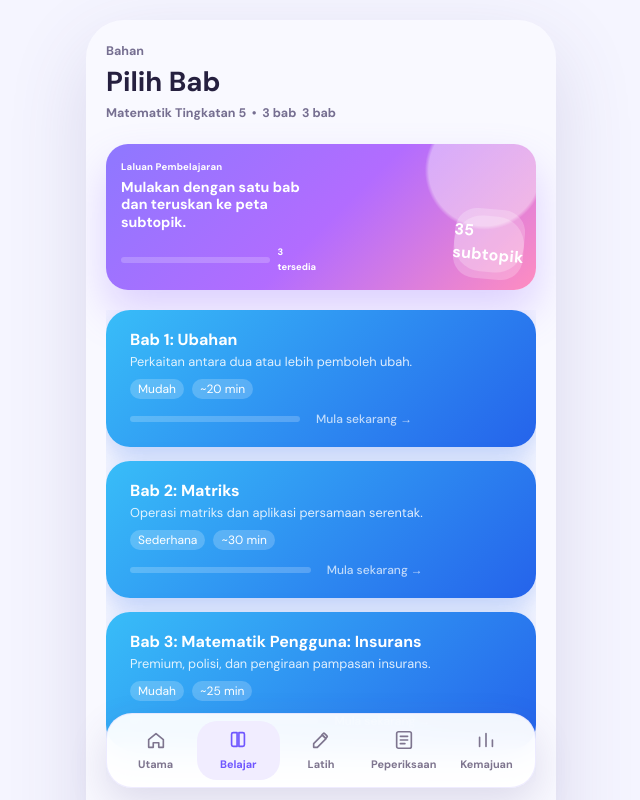
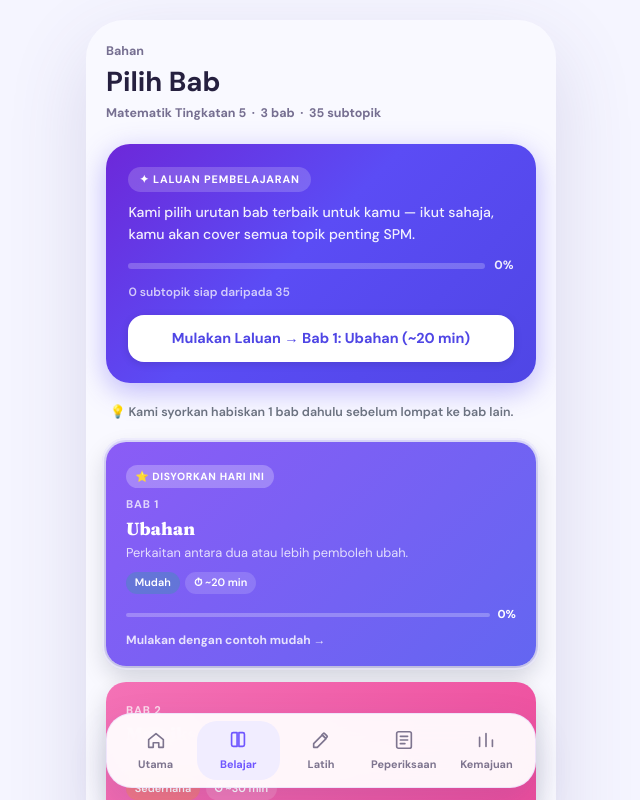
Before and after one commit to haziqhalifi/StudyLah, a Next.js app in the folder frontend/: page /materials in a window 1280 px wide. Shown: the top 800 px of the page, without its empty margins (319-959 px from the left). Built offline with nearby package versions, Linux system fonts and the light colour scheme.

Commit message:
feat: add learning path card with progress tracking and recommended chapter feature in LearnPage and MaterialsHubPage

```diff
--- a/frontend/app/learn/page.tsx
+++ b/frontend/app/learn/page.tsx
@@ -345,53 +345,125 @@ export default function LearnPage() {
 
   // ── VIEW: Chapter picker ────────────────────────────────────────────
   if (view === "topics") {
+    // Compute total subtopics done across all chapters
+    const totalSubtopicsDone = MATH_F5_TOPICS.reduce((acc, topic) => {
+      const np = nodeProgress[topic.id] ?? { done: 0, total: topic.steps.length };
+      return acc + np.done;
+    }, 0);
+    const totalSubtopics = MATH_F5_TOPICS.reduce((acc, t) => acc + t.steps.length, 0);
+
+    // Determine recommended chapter: lowest completion pct (first untouched, else least done)
+    const topicPcts = MATH_F5_TOPICS.map((topic) => {
+      const np = nodeProgress[topic.id] ?? { done: 0, total: topic.steps.length };
+      return { topic, pct: np.total > 0 ? Math.round((np.done / np.total) * 100) : 0 };
+    });
+    const recommendedId = topicPcts.reduce((best, cur) =>
+      cur.pct < best.pct ? cur : best
+    ).topic.id;
+
+    const firstTopic = MATH_F5_TOPICS[0];
+    const firstNp = nodeProgress[firstTopic.id] ?? { done: 0, total: firstTopic.steps.length };
+    const firstPct = firstNp.total > 0 ? Math.round((firstNp.done / firstNp.total) * 100) : 0;
+    const overallPct = totalSubtopics > 0 ? Math.round((totalSubtopicsDone / totalSubtopics) * 100) : 0;
+
     return (
       <section
         className="home-dashboard-shell page-enter"
-        aria-label="Latih — pilih bab"
+        aria-label="Pilih Bab"
       >
+        {/* ── Header ── */}
         <header className="student-header">
           <div className="student-header-copy">
             <p className="student-time">Latihan Adaptif</p>
             <h1>Pilih Bab</h1>
             <div className="student-meta-row">
               <span>Matematik Tingkatan 5</span>
-              <span aria-hidden="true">•</span>
+              <span aria-hidden="true">·</span>
               <span>{MATH_F5_TOPICS.length} bab</span>
+              <span aria-hidden="true">·</span>
+              <span>{totalSubtopics} subtopik</span>
             </div>
           </div>
         </header>
 
-        {/* Chapter list */}
+        {/* ── Laluan Pembelajaran card ── */}
+        <div className="lp-path-card">
+          <div className="lp-path-badge">✦ Laluan Pembelajaran</div>
+          <p className="lp-path-copy">
+            Kami pilih urutan bab terbaik untuk kamu — ikut sahaja, kamu akan cover semua topik penting SPM.
+          </p>
+
+          {/* Overall progress bar */}
+          <div className="lp-path-progress-row">
+            <div className="lp-path-track">
+              <div
+                className="lp-path-fill"
+                style={{ "--pct": `${overallPct}%` } as React.CSSProperties}
+              />
+            </div>
+            <span className="lp-path-pct">{overallPct}%</span>
+          </div>
+          <p className="lp-path-progress-label">
+            {totalSubtopicsDone} subtopik siap daripada {totalSubtopics}
+          </p>
+
+          {/* CTA button */}
+          <button
+            type="button"
+            className="lp-path-cta-btn"
+            onClick={() => {
+              const next = MATH_F5_TOPICS.find((t) => t.id === recommendedId) ?? firstTopic;
+              setActiveTopic(next);
+              handleStartPractice(next.id, null);
+            }}
+          >
+            {firstPct === 0
+              ? `Mulakan Laluan → ${firstTopic.bab}: ${firstTopic.name} (${firstTopic.estimatedTime})`
+              : `Sambung Laluan → ${MATH_F5_TOPICS.find(t => t.id === recommendedId)?.bab}: ${MATH_F5_TOPICS.find(t => t.id === recommendedId)?.name}`
+            }
+          </button>
+        </div>
+
+        {/* ── Chapter list hint ── */}
+        <p className="lp-section-hint">
+          💡 Kami syorkan habiskan 1 bab dahulu sebelum lompat ke bab lain.
+        </p>
+
+        {/* ── Chapter cards ── */}
         <div className="lp-chapter-list">
           {MATH_F5_TOPICS.map((topic) => {
-            const np = nodeProgress[topic.id] ?? {
-              done: 0,
-              total: topic.steps.length,
-            };
-            const pct =
-              np.total > 0 ? Math.round((np.done / np.total) * 100) : 0;
+            const np = nodeProgress[topic.id] ?? { done: 0, total: topic.steps.length };
+            const pct = np.total > 0 ? Math.round((np.done / np.total) * 100) : 0;
+            const isRecommended = topic.id === recommendedId;
+            const isInProgress = pct > 0 && pct < 100;
+
             return (
               <button
                 key={topic.id}
                 type="button"
-                className={`lp-chapter-card lp-chapter-${topic.tone}`}
+                className={`lp-chapter-card lp-chapter-${topic.tone}${isRecommended ? " lp-chapter-recommended" : ""}`}
                 onClick={() => {
                   setActiveTopic(topic);
                   handleStartPractice(topic.id, null);
                 }}
               >
                 <div className="lp-chapter-left">
+                  {isRecommended && (
+                    <div className="lp-recommended-badge">⭐ Disyorkan hari ini</div>
+                  )}
                   <p className="lp-chapter-bab">{topic.bab}</p>
                   <h2 className="lp-chapter-name">{topic.name}</h2>
                   <p className="lp-chapter-desc">{topic.desc}</p>
+
                   <div className="lp-chapter-tags">
-                    <span className="lp-tag">{topic.difficulty}</span>
-                    <span className="lp-tag">{topic.estimatedTime}</span>
-                    <span className="lp-tag">
-                      {topic.subtopics.length} subtopik
+                    <span className={`lp-tag lp-tag-difficulty lp-tag-diff-${topic.difficulty.toLowerCase()}`}>
+                      {topic.difficulty}
                     </span>
+                    <span className="lp-tag lp-tag-time">⏱ {topic.estimatedTime}</span>
+                    <span className="lp-tag">{topic.subtopics.length} subtopik</span>
                   </div>
+
+                  {/* Progress bar with percentage */}
                   <div className="lp-chapter-progress-row">
                     <div className="lp-chapter-track">
                       <div
@@ -399,13 +471,19 @@ export default function LearnPage() {
                         style={{ "--pct": `${pct}%` } as React.CSSProperties}
                       />
                     </div>
-                    {pct === 0 ? (
-                      <span className="lp-chapter-cta">Mula →</span>
-                    ) : (
-                      <span className="lp-chapter-pct">{pct}%</span>
-                    )}
+                    <span className="lp-chapter-pct">{pct}%</span>
                   </div>
+
+                  {/* Mini study plan CTA */}
+                  <p className="lp-chapter-next-cta">
+                    {pct === 100
+                      ? "✓ Siap! Ulangkaji untuk kukuhkan lagi →"
+                      : isInProgress
+                      ? "Sambung subtopik seterusnya →"
+                      : "Mulakan dengan contoh mudah →"}
+                  </p>
                 </div>
+
                 <div className="lp-chapter-icon" aria-hidden="true">
                   {topic.icon}
                 </div>
--- a/frontend/app/materials/page.tsx
+++ b/frontend/app/materials/page.tsx
@@ -67,87 +67,122 @@ export default function MaterialsHubPage() {
   const totalNodes = BAB_CARDS.reduce((s, c) => s + c.steps.length, 0);
   const doneNodes = Object.values(nodeProgress).reduce((s, v) => s + v.done, 0);
   const overallPct = totalNodes > 0 ? Math.round((doneNodes / totalNodes) * 100) : 0;
-  const hasStarted = doneNodes > 0;
+
+  // Recommended chapter: lowest completion % (first untouched wins ties)
+  const cardPcts = BAB_CARDS.map((card) => {
+    const np = nodeProgress[card.id] ?? { done: 0, total: card.steps.length };
+    return { card, pct: np.total > 0 ? Math.round((np.done / np.total) * 100) : 0 };
+  });
+  const recommendedId = cardPcts.reduce((best, cur) =>
+    cur.pct < best.pct ? cur : best
+  ).card.id;
+
+  const firstCard = BAB_CARDS[0];
+  const firstNp = nodeProgress[firstCard.id] ?? { done: 0, total: firstCard.steps.length };
+  const firstPct = firstNp.total > 0 ? Math.round((firstNp.done / firstNp.total) * 100) : 0;
+  const recommendedCard = BAB_CARDS.find((c) => c.id === recommendedId) ?? firstCard;
 
   return (
-    <section className="home-dashboard-shell page-enter" aria-label="Hab bahan pembelajaran">
+    <section className="home-dashboard-shell page-enter" aria-label="Pilih Bab">
+      {/* ── Header ── */}
       <header className="student-header">
         <div className="student-header-copy">
           <p className="student-time">Bahan</p>
           <h1>Pilih Bab</h1>
           <div className="student-meta-row">
             <span>Matematik Tingkatan 5</span>
-            <span aria-hidden="true">•</span>
+            <span aria-hidden="true">·</span>
             <span>{BAB_CARDS.length} bab</span>
-            <span>{BAB_CARDS.length} bab</span>
+            <span aria-hidden="true">·</span>
+            <span>{totalNodes} subtopik</span>
           </div>
         </div>
       </header>
 
-      <section className="level-card" aria-label="Pilih satu bab">
-        <div className="level-card-content">
-          <p className="level-eyebrow">Laluan Pembelajaran</p>
-          <h2>Mulakan dengan satu bab dan teruskan ke peta subtopik.</h2>
-          <div className="level-progress-row">
-            <div className="w-full h-1.5 rounded-full bg-white/20" aria-hidden="true">
-              <div
-                className="h-1.5 rounded-full bg-white transition-all duration-500"
-                style={{ width: `${overallPct}%` }}
-              />
-            </div>
-            <span>{BAB_CARDS.length} tersedia</span>
+      {/* ── Laluan Pembelajaran card ── */}
+      <div className="lp-path-card">
+        <div className="lp-path-badge">✦ Laluan Pembelajaran</div>
+        <p className="lp-path-copy">
+          Kami pilih urutan bab terbaik untuk kamu — ikut sahaja, kamu akan cover semua topik penting SPM.
+        </p>
+
+        <div className="lp-path-progress-row">
+          <div className="lp-path-track">
+            <div
+              className="lp-path-fill"
+              style={{ "--pct": `${overallPct}%` } as React.CSSProperties}
+            />
           </div>
+          <span className="lp-path-pct">{overallPct}%</span>
         </div>
-        {/* Labeled subtopik badge */}
-        <div className="level-trophy" aria-hidden="true">
-          <span className="learn-hub-chip text-white/80 text-sm font-medium px-3 py-1 rounded-full bg-white/20">
-            {totalNodes} subtopik
-          </span>
-        </div>
-      </section>
+        <p className="lp-path-progress-label">
+          {doneNodes} subtopik siap daripada {totalNodes}
+        </p>
 
-      {/* Chapter cards — scrollable with bottom peek affordance */}
-      <div className="home-learning-stack pb-32 overflow-y-auto">
+        <button
+          type="button"
+          className="lp-path-cta-btn"
+          onClick={() => router.push(recommendedCard.href)}
+        >
+          {firstPct === 0
+            ? `Mulakan Laluan → ${firstCard.title} (${firstCard.estimatedTime})`
+            : `Sambung Laluan → ${recommendedCard.title}`}
+        </button>
+      </div>
+
+      {/* ── Hint ── */}
+      <p className="lp-section-hint">
+        💡 Kami syorkan habiskan 1 bab dahulu sebelum lompat ke bab lain.
+      </p>
+
+      {/* ── Chapter cards ── */}
+      <div className="lp-chapter-list">
         {BAB_CARDS.map((card) => {
           const np = nodeProgress[card.id] ?? { done: 0, total: card.steps.length };
           const pct = np.total > 0 ? Math.round((np.done / np.total) * 100) : 0;
+          const isRecommended = card.id === recommendedId;
+          const isInProgress = pct > 0 && pct < 100;
+
           return (
             <button
               key={card.id}
               type="button"
-              className={`learning-feature-card learning-feature-${card.tone} study-select-card`}
+              className={`lp-chapter-card lp-chapter-${card.tone}${isRecommended ? " lp-chapter-recommended" : ""}`}
               onClick={() => router.push(card.href)}
             >
-              <div>
-                <h2>{card.title}</h2>
-                <p>{card.subtitle}</p>
+              <div className="lp-chapter-left">
+                {isRecommended && (
+                  <div className="lp-recommended-badge">⭐ Disyorkan hari ini</div>
+                )}
+                <p className="lp-chapter-bab">{card.title.split(":")[0]}</p>
+                <h2 className="lp-chapter-name">{card.title.split(": ").slice(1).join(": ")}</h2>
+                <p className="lp-chapter-desc">{card.subtitle}</p>
 
-                {/* Difficulty + estimated time tags */}
-                <div className="flex gap-2 mt-2 mb-3">
-                  <span className="text-xs bg-white/20 text-white px-2 py-0.5 rounded-full">
+                <div className="lp-chapter-tags">
+                  <span className={`lp-tag lp-tag-diff-${card.difficulty.toLowerCase()}`}>
                     {card.difficulty}
                   </span>
-                  <span className="text-xs bg-white/20 text-white px-2 py-0.5 rounded-full">
-                    {card.estimatedTime}
-                  </span>
+                  <span className="lp-tag lp-tag-time">⏱ {card.estimatedTime}</span>
                 </div>
 
-                {/* Always-visible progress track */}
-                <div className="learn-topic-progress-row">
-                  <div className="w-full h-1.5 rounded-full bg-white/20">
+                <div className="lp-chapter-progress-row">
+                  <div className="lp-chapter-track">
                     <div
-                      className="h-1.5 rounded-full bg-white transition-all duration-500"
-                      style={{ width: `${pct}%` }}
+                      className="lp-chapter-fill"
+                      style={{ "--pct": `${pct}%` } as React.CSSProperties}
                     />
                   </div>
-                  {pct === 0 ? (
-                    <span className="text-white/70 text-xs font-medium whitespace-nowrap ml-2">Mula sekarang →</span>
-                  ) : (
-                    <span className="learn-topic-progress-label">{pct}%</span>
-                  )}
+                  <span className="lp-chapter-pct">{pct}%</span>
                 </div>
+
+                <p className="lp-chapter-next-cta">
+                  {pct === 100
+                    ? "✓ Siap! Ulangkaji untuk kukuhkan lagi →"
+                    : isInProgress
+                    ? "Sambung subtopik seterusnya →"
+                    : "Mulakan dengan contoh mudah →"}
+                </p>
               </div>
-              {/* Floating number badge removed — chapter number is in title text */}
             </button>
           );
         })}
```
Also changed, not shown: frontend/app/globals.css.
